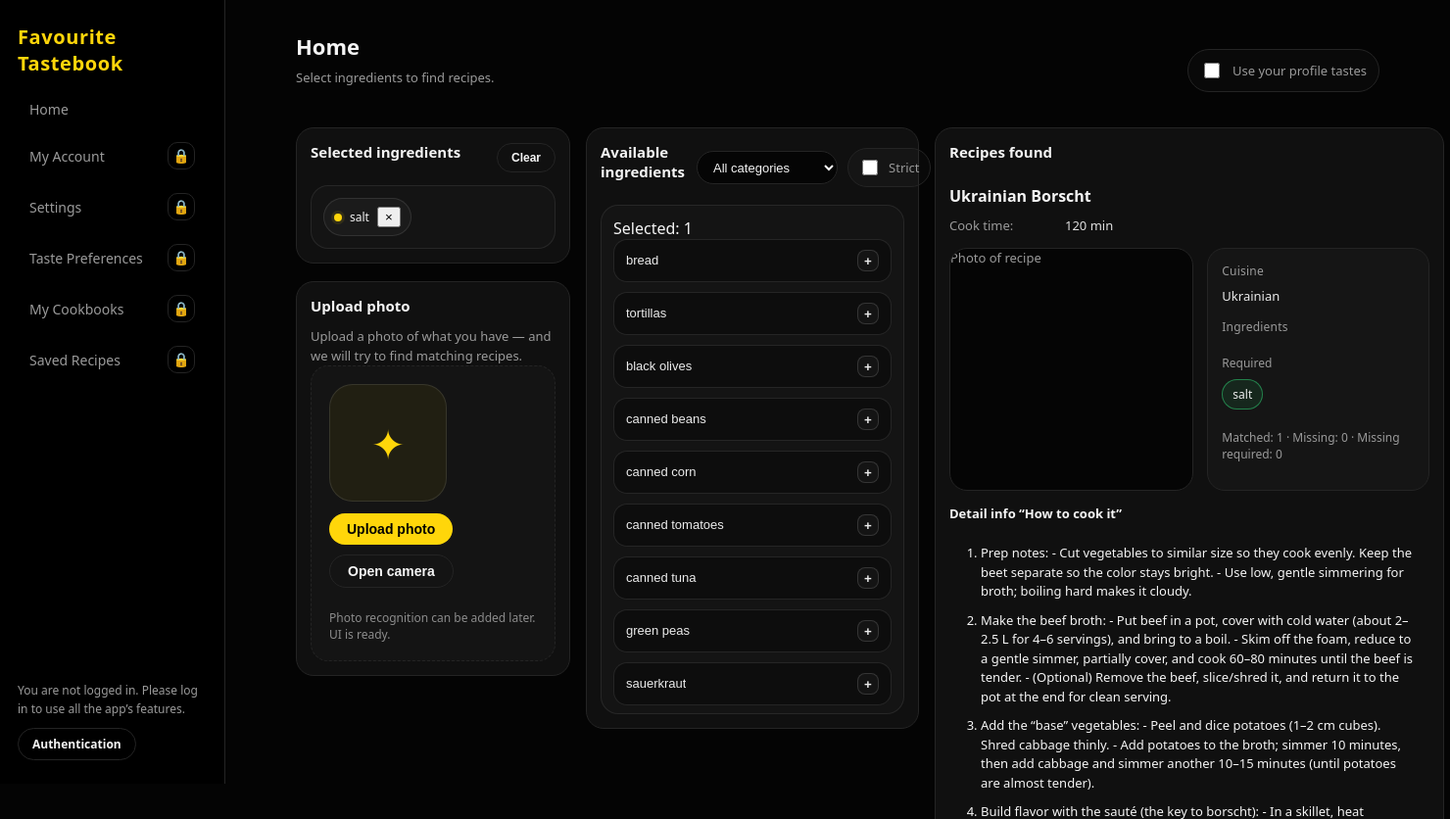
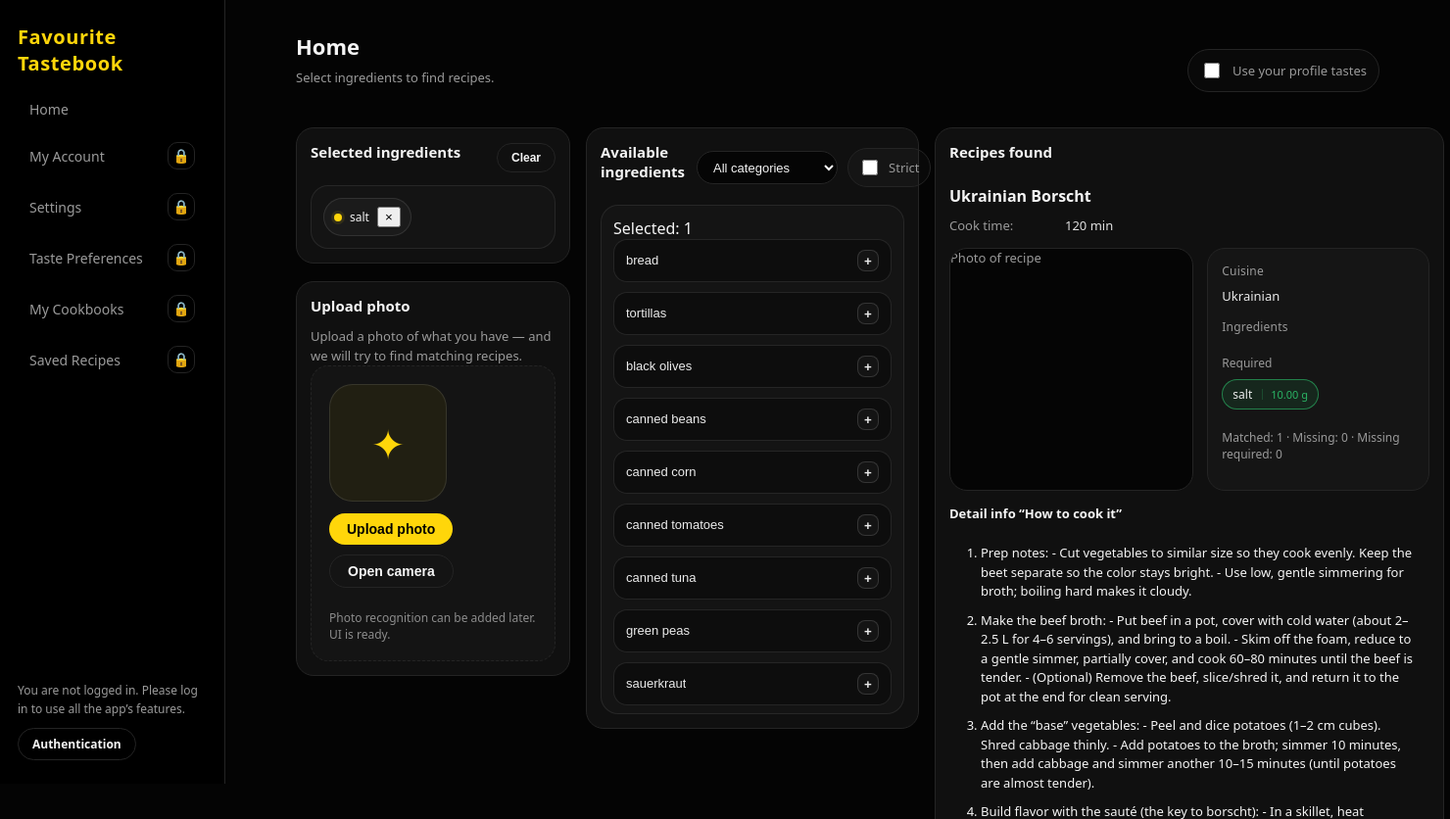
Before and after one commit to SueRix/Favourite-Tastebook, a Django app: template favourite_tastebook/recipe_manager/templates/main/recipe_manager.html in a window 1480 px wide. Shown: the top 836 px of the page at 98% size. Run offline with Django 5.2, Linux system fonts and the light colour scheme; data comes from the database, SQL or seed files in the repository; tables that the repository leaves empty hold one stand-in row (values such as "Sample post"); the template is opened without the code that fills it: values that come from a table or form of the project are taken from there, most other values are stand-ins (such as "Sample title", 1, 10 or a date in 2020); parts of the project's set-up code (start-up, migrations or seed data) failed here and were passed over; some libraries are stand-ins or nearby versions.

Commit message:
recreated ui for models fields

```diff
--- a/favourite_tastebook/recipe_manager/static/css/home.css
+++ b/favourite_tastebook/recipe_manager/static/css/home.css
@@ -909,3 +909,53 @@ main {
     font-size: 12px;
     color: var(--text-muted);
 }
+
+/* ===== Ingredient chip: name + meta (amount/unit/category) ===== */
+
+.ing-chip {
+    display: inline-flex;
+    align-items: center;
+    justify-content: space-between;
+    gap: 10px;
+    max-width: 100%;
+}
+
+.ing-chip-name {
+    display: inline-block;
+    min-width: 0;
+    overflow: hidden;
+    text-overflow: ellipsis;
+    white-space: nowrap;
+}
+
+.ing-chip-meta {
+    flex: 0 0 auto;
+    display: inline-flex;
+    align-items: center;
+    gap: 6px;
+    font-size: 11px;
+    color: rgba(255, 255, 255, 0.60);
+    line-height: 1;
+    padding-left: 8px;
+    border-left: 1px solid rgba(255, 255, 255, 0.10);
+    white-space: nowrap;
+}
+
+.ing-chip-sep {
+    opacity: 0.65;
+}
+
+.ing-chip-cat {
+    opacity: 0.85;
+}
+
+/* Slight emphasis depending on have/missing */
+.ing-chip.is-have .ing-chip-meta {
+    color: rgba(46, 204, 113, 0.85);
+    border-left-color: rgba(46, 204, 113, 0.22);
+}
+
+.ing-chip.is-missing .ing-chip-meta {
+    color: rgba(231, 76, 60, 0.85);
+    border-left-color: rgba(231, 76, 60, 0.22);
+}
--- a/favourite_tastebook/recipe_manager/templates/partials/recipes_found.html
+++ b/favourite_tastebook/recipe_manager/templates/partials/recipes_found.html
@@ -48,10 +48,22 @@
                                     <div class="rf-ings-title">{{ grp.title }}</div>
                                     <div class="rf-ings-chips">
                                         {% for it in grp.items %}
-                                            <span class="ing-chip {% if it.is_selected %}is-have{% else %}is-missing{% endif %}">
-                        {{ it.name }}
-                      </span>
-                                        {% endfor %}
+  <span class="ing-chip {% if it.is_selected %}is-have{% else %}is-missing{% endif %}">
+    <span class="ing-chip-name">{{ it.name }}</span>
+
+    <span class="ing-chip-meta">
+      {% if it.amount %}
+        {{ it.amount }}{% if it.unit %}&nbsp;{{ it.unit }}{% endif %}
+      {% else %}
+        —
+      {% endif %}
+
+    </span>
+  </span>
+{% endfor %}
+
+
+
                                     </div>
                                 </div>
                             {% endif %}
```
